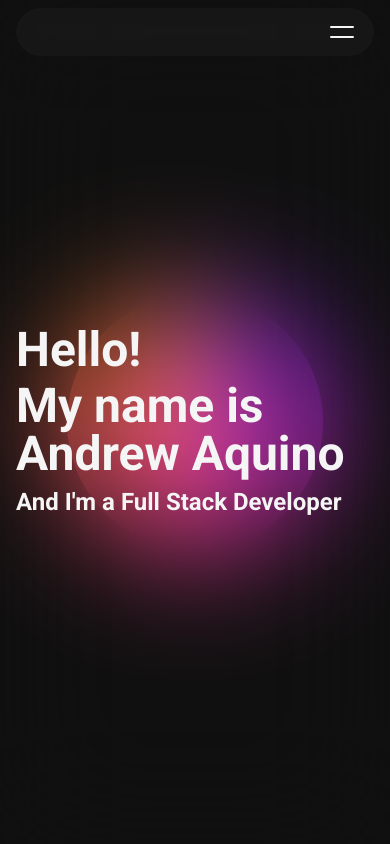
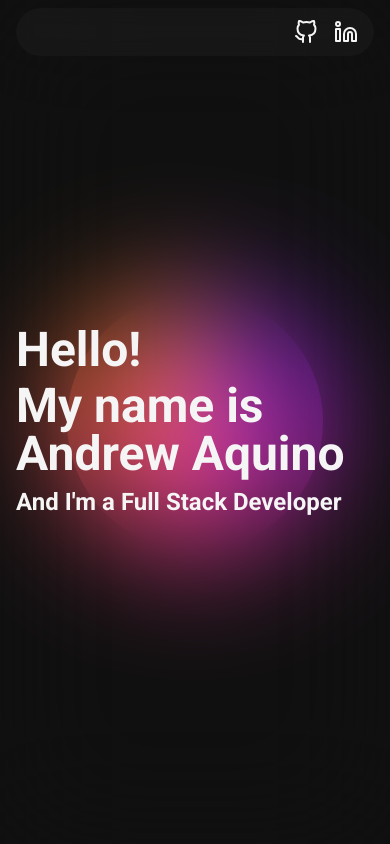
Before and after one commit to AndrewGlennAquino/personal-website-v2, a React (Vite) app: page / in a window 390 px wide. Shown: the top 844 px of the page. Built offline with nearby package versions, Linux system fonts and the light colour scheme.

Commit message:
Remove hamburger menu; Remove mobile header and logic

```diff
--- a/src/components/header/Header.tsx
+++ b/src/components/header/Header.tsx
@@ -5,28 +5,18 @@ import {
   useMotionValueEvent,
   type Variants,
 } from "motion/react";
-import HamburgerMenu from "../hamburger-menu/HamburgerMenu";
 import gitHubIcon from "../../assets/icons/github-icon.svg";
 import linkedInIcon from "../../assets/icons/linkedin-icon.svg";
 
 /**
- * Header component that contains hamburger menu for mobile devices
- * and links for tablets and larger
+ * Header component that contains animated name and links
  */
 const Header = () => {
-  // Hold state of whether menu is toggled: true if toggled, false otherwise
-  const [clicked, setClicked] = useState(false);
-
   // Hold state for current y scroll bar position
   const [scrolled, setScrolled] = useState(false);
 
   // Keep track of y scroll bar movement; 0 is the top of the browser height
   const { scrollY } = useScroll();
-
-  // Function that sets clicked state to its inverse
-  const handleClick = () => {
-    setClicked(!clicked);
-  };
 
   /**
    * Check the latest position of the y scroll bar on every change.
@@ -41,20 +31,8 @@ const Header = () => {
     }
   });
 
-  // Animation variants that expand the dropdown menu on hamburger menu click
-  const dropdownVariants: Variants = {
-    initial: { height: 48 },
-    animateExpand: { height: 144 },
-  };
-
-  // Animation variants that animate the dropdown menu links
-  const mobileLinkVariants: Variants = {
-    initial: { y: -25, opacity: 0 },
-    animateLink: { y: 0, opacity: 1 },
-  };
-
-  // Animation variants for tablet device links
-  const tabletLinkVariants: Variants = {
+  // Animation variants for links
+  const linkVariants: Variants = {
     animateButtonHover: { x: "-50%" },
     animateHover: { scale: 1.15 },
   };
@@ -63,6 +41,9 @@ const Header = () => {
     <header className="px-4 fixed top-2 left-0 right-0 z-50">
       {/* Header bar container */}
       <div className="w-full h-12 mp-default p-4 rounded-full flex justify-between items-center relative">
+        {/* Header bar background */}
+        <div className="transparent-blur w-full h-full rounded-3xl absolute inset-0" />
+
         {/* Animated name header on scroll past hero */}
         <motion.h1
           className="text-2xl relative z-50"
@@ -73,81 +54,28 @@ const Header = () => {
           Andrew Aquino
         </motion.h1>
 
-        {/* Hamburger menu for mobile devices */}
-        <HamburgerMenu clicked={clicked} handleClick={handleClick} />
-
-        {/* Dropdown menu container that animates for mobile devices */}
-        <motion.div
-          className="transparent-blur w-full h-full rounded-3xl absolute inset-0"
-          initial="initial"
-          animate={clicked ? "animateExpand" : undefined}
-          transition={{ type: "spring", bounce: 0.25, visualDuration: 0.25 }}
-          variants={dropdownVariants}
-        >
-          {/* Mobile links container */}
-          <motion.div
-            className={`${
-              clicked ? `block` : `hidden`
-            } text-xl h-full p-4 flex flex-col justify-evenly relative top-4`}
-            initial="initial"
-            animate={clicked ? "animateLink" : undefined}
-            variants={{
-              // Variant for parent container to delay and stagger children animateLink
-              animateLink: {
-                transition: { delayChildren: 0.1, staggerChildren: 0.05 },
-              },
-            }}
-          >
-            {/* GitHub mobile link */}
-            <motion.a
-              href="https://github.com/AndrewGlennAquino"
-              target="_blank"
-              className="dropdown-links"
-              variants={mobileLinkVariants}
-            >
-              <img src={gitHubIcon} alt="GitHub icon" className="w-8 h-auto" />
-              GitHub
-            </motion.a>
-
-            {/* LinkedIn mobile link */}
-            <motion.a
-              href="https://www.linkedin.com/in/andrew-glenn-aquino/"
-              target="_blank"
-              className="dropdown-links"
-              variants={mobileLinkVariants}
-            >
-              <img
-                src={linkedInIcon}
-                alt="LinkedIn icon"
-                className="w-8 h-auto"
-              />
-              LinkedIn
-            </motion.a>
-          </motion.div>
-        </motion.div>
-
-        {/* Header for tablet devices */}
-        <div className="hidden md:flex items-center gap-4 relative z-10">
-          {/* Github tablet link */}
+        {/* Header links */}
+        <div className="flex items-center gap-4 relative z-10">
+          {/* Github link */}
           <motion.a
             href="https://github.com/AndrewGlennAquino"
             target="_blank"
             initial="initial"
             whileHover="animateHover"
             transition={{ type: "spring", bounce: 0.25, visualDuration: 0.25 }}
-            variants={tabletLinkVariants}
+            variants={linkVariants}
           >
             <img src={gitHubIcon} alt="GitHub icon" className="w-6 h-auto" />
           </motion.a>
 
-          {/* LinkedIn tablet link */}
+          {/* LinkedIn link */}
           <motion.a
             href="https://www.linkedin.com/in/andrew-glenn-aquino/"
             target="_blank"
             initial="initial"
             whileHover="animateHover"
             transition={{ type: "spring", bounce: 0.25, visualDuration: 0.25 }}
-            variants={tabletLinkVariants}
+            variants={linkVariants}
           >
             <img
               src={linkedInIcon}
```
